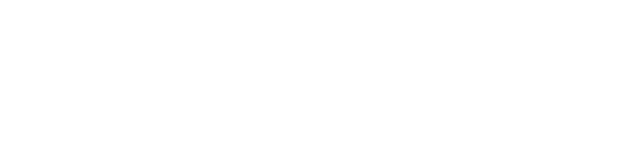
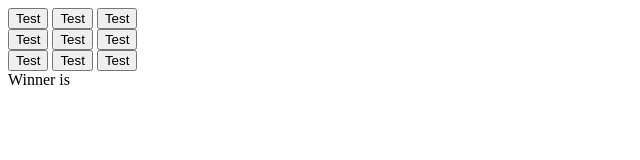
Before and after one commit to KojinKuro/tic-tac-toe, a plain HTML site: page index.html in a window 1280 px wide. Shown: the whole page, without its empty margins (0-640 px from the left). Drawn offline with Linux system fonts and the light colour scheme.

Commit message:
Add datasets to index.html
Some data attributes were added to buttons on the HTML to make it easier
to input in the row and column inputs for the game board. A basic
section to input the winner of the game has also been provided.

```diff
--- a/index.html
+++ b/index.html
@@ -5,9 +5,29 @@
   <meta name="viewport" content="width=device-width, initial-scale=1.0">
   <title>Document</title>
 
-  <script src="script.js"></script>
+  <script src="script.js" defer></script>
 </head>
 <body>
 
+  <main>
+    <div id="row-top">
+      <button id="top_left" data-row="0" data-col="0">Test</button>
+      <button id="top_mid" data-row="0" data-col="1">Test</button>
+      <button id="top_right" data-row="0" data-col="2">Test</button>
+    </div>
+    <div id="row-mid">
+      <button id="mid_left" data-row="1" data-col="0">Test</button>
+      <button id="mid_mid" data-row="1" data-col="1">Test</button>
+      <button id="mid_right" data-row="1" data-col="2">Test</button>
+    </div>
+    <div id="row-bot">
+      <button id="bot_left" data-row="2" data-col="0">Test</button>
+      <button id="bot_mid" data-row="2" data-col="1">Test</button>
+      <button id="bot_right" data-row="2" data-col="2">Test</button>
+    </div>
+  </main>
+
+  <section>Winner is <span class="winner-name"></span></section>
+
 </body>
 </html>
```
